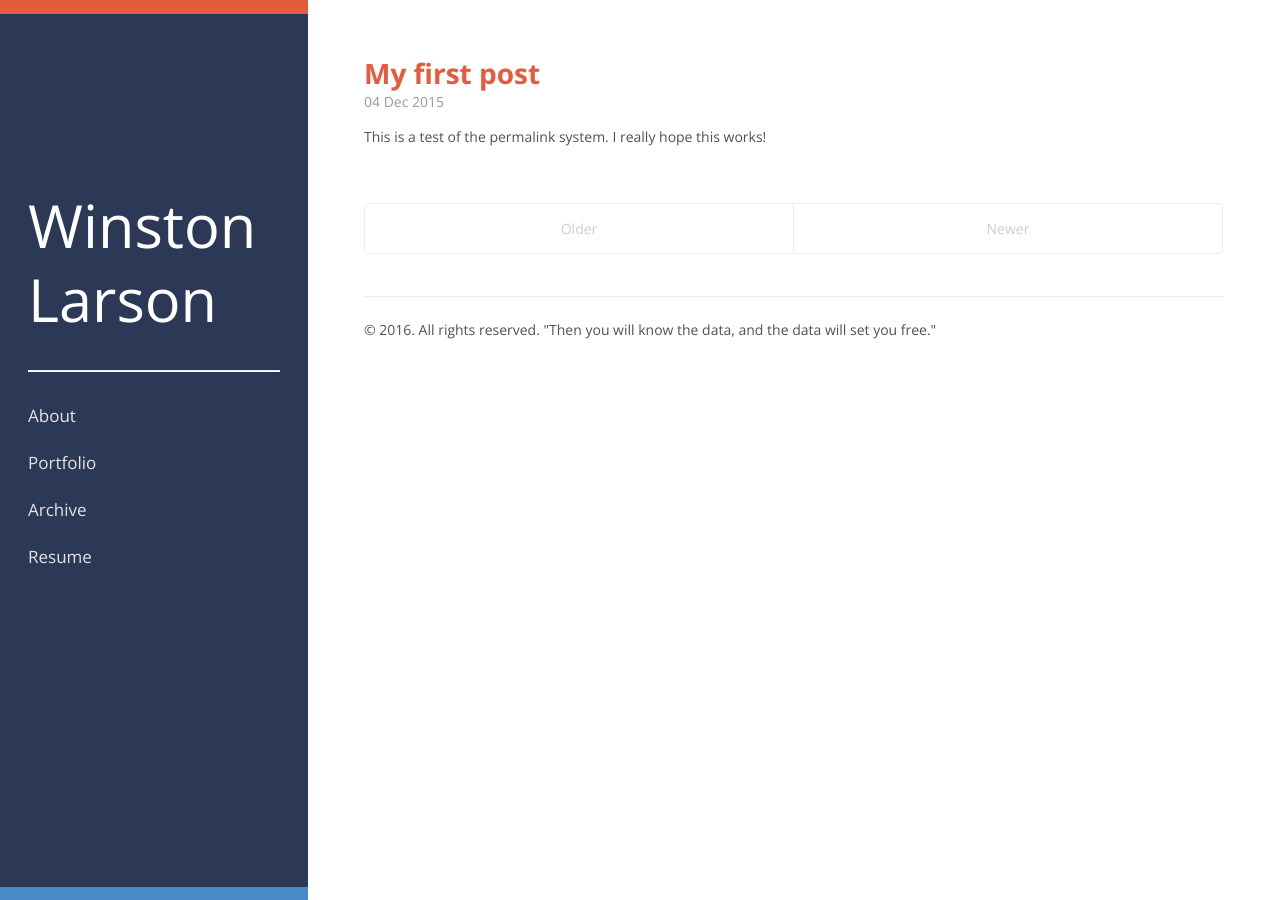
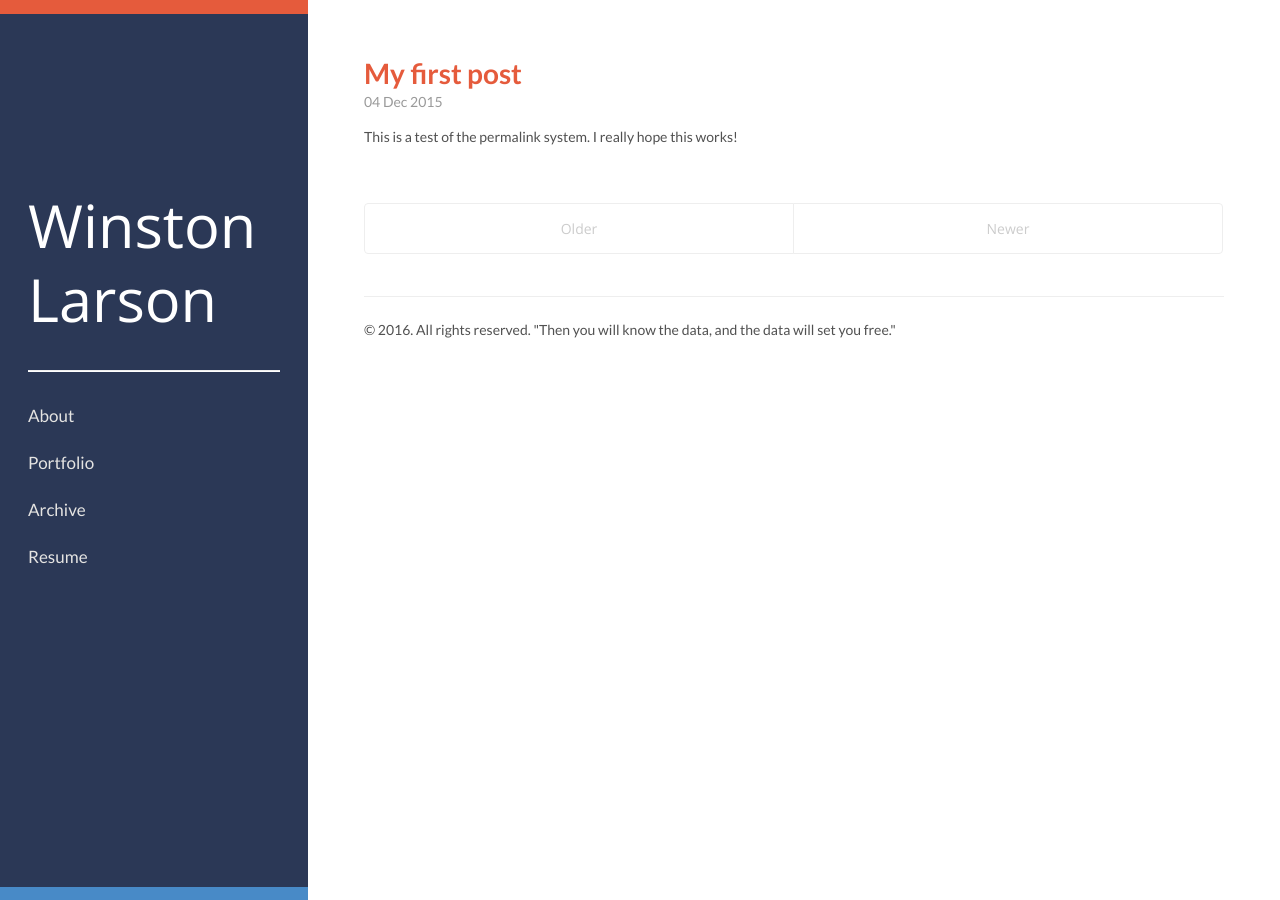
Before and after one commit to winstonlarson/old_website, a Jekyll site: the page built from index.html, in a window 1280 px wide. Built offline with Jekyll 4.4.1, drawn with Linux system fonts in a browser that asks for light colours; some web fonts are replaced; the list of posts is cut into pages by our own code.

Commit message:
Changed to lato

```diff
--- a/_includes/head.html
+++ b/_includes/head.html
@@ -20,9 +20,8 @@
   <link rel="stylesheet" href="{{ site.baseurl }}public/css/hyde.css">
   <!-- <link rel="stylesheet" href="http://fonts.googleapis.com/css?family=PT+Sans:400,400italic,700|Abril+Fatface"> -->
   <link rel="stylesheet" type="text/css" href="//fonts.googleapis.com/css?family=Muli" />
-  <link href='https://fonts.googleapis.com/css?family=Lato:400,700,400italic,700italic' rel='stylesheet' type='text/css'>
-  <link href='https://fonts.googleapis.com/css?family=Source+Sans+Pro' rel='stylesheet' type='text/css'>
-  <link href='https://fonts.googleapis.com/css?family=Open+Sans:300,400,700' rel='stylesheet' type='text/css'>
+  <link href='https://fonts.googleapis.com/css?family=Lato:100,300,400,700,100italic,300italic,400italic,700italic' rel='stylesheet' type='text/css'>
+  <link href='https://fonts.googleapis.com/css?family=Open+Sans:300,400,700,300italic,400italic,700italic' rel='stylesheet' type='text/css'>
   <!-- Icons -->
   <link rel="apple-touch-icon-precomposed" sizes="144x144" href="{{ site.baseurl }}public/apple-touch-icon-144-precomposed.png">
   <link rel="shortcut icon" href="{{ site.baseurl }}public/favicon.ico">
--- a/public/css/hyde.css
+++ b/public/css/hyde.css
@@ -32,7 +32,7 @@
  */
 
 html {
-  font-family: 'Open Sans', Helvetica, Arial, sans-serif;
+  font-family: 'Lato', Helvetica, Arial, sans-serif;
 }
 @media (min-width: 48em) {
   html {
```
Also changed, not shown: 11 other files.
